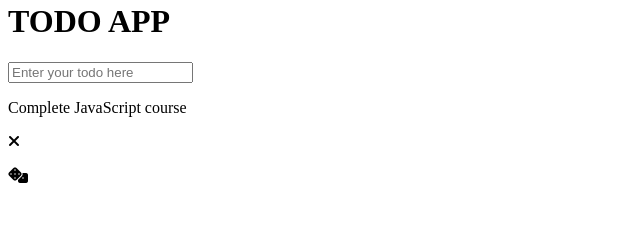
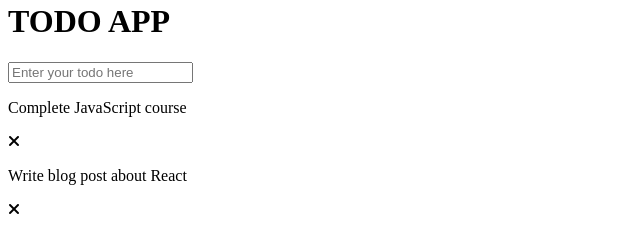
Before and after one commit to RA123KESH/TodoHtml, a plain HTML site: page index.html in a window 1280 px wide. Shown: the part 634-869 px from the top of the page, without its empty margins (0-640 px from the left). Before the commit the page ends 827 px from the top, so only its background shows below. Drawn offline with Linux system fonts and the light colour scheme.

Commit message:
Adding the new content

```diff
--- a/index.html
+++ b/index.html
@@ -16,7 +16,10 @@
 <!-- <label for="Rakesh"> Finova</label> -->
 <p>Complete JavaScript course</p>
 <p><i class="fa-solid fa-xmark"></i></p>
-<i class="fa-solid fa-dice"></i>
+
+<p>Write blog post about React</p>
+<p><i class="fa-solid fa-xmark"></i></p>
+
 
 </body>
 </html>
```
